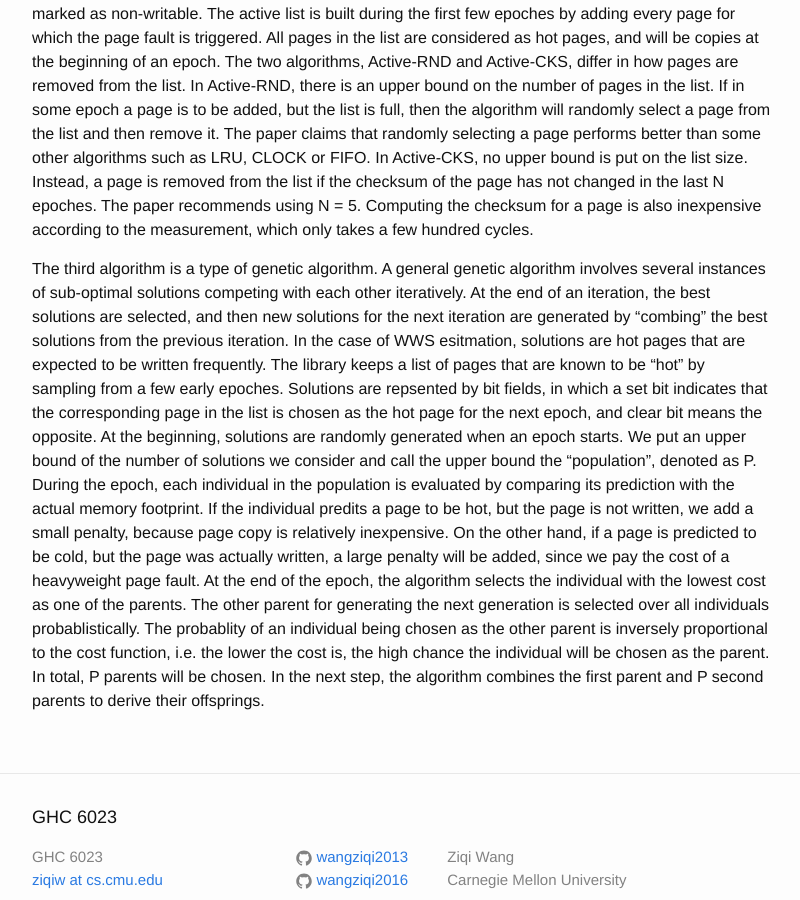
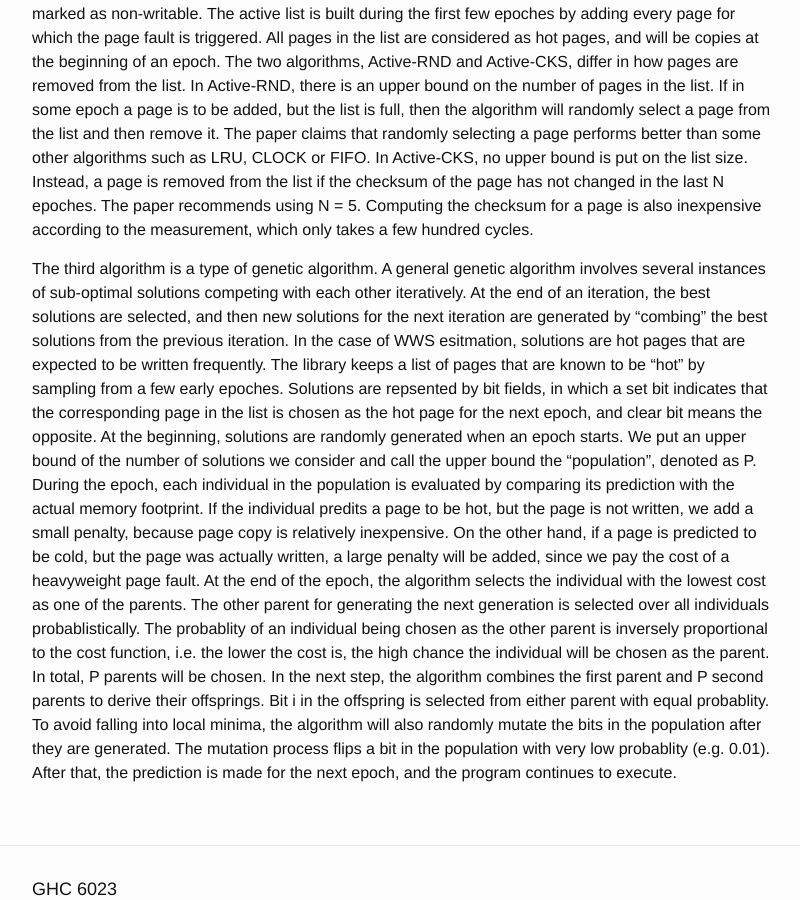
Before and after one commit to wangziqi2013/wangziqi2013.github.io, a Jekyll site: the page built from _posts/2018-03-11-speculative-memory-checkpointing.markdown, in a window 1280 px wide and 900 px high, scrolled down 1198 px. Shown: the whole window, without its empty margins (238-1038 px from the left). Built offline with Jekyll 4.4.1, drawn with Linux system fonts in a browser that asks for light colours.

Commit message:
Finish the algo

```diff
--- a/_posts/2018-03-11-speculative-memory-checkpointing.markdown
+++ b/_posts/2018-03-11-speculative-memory-checkpointing.markdown
@@ -64,4 +64,8 @@ the cost of a heavyweight page fault. At the end of the epoch, the algorithm sel
 as one of the parents. The other parent for generating the next generation is selected over all individuals probablistically.
 The probablity of an individual being chosen as the other parent is inversely proportional to the cost function, i.e.
 the lower the cost is, the high chance the individual will be chosen as the parent. In total, P parents will be chosen.
-In the next step, the algorithm combines the first parent and P second parents to derive their offsprings.
+In the next step, the algorithm combines the first parent and P second parents to derive their offsprings. Bit i in the
+offspring is selected from either parent with equal probablity. To avoid falling into local minima, the algorithm will
+also randomly mutate the bits in the population after they are generated. The mutation process flips a bit in the population
+with very low probablity (e.g. 0.01). After that, the prediction is made for the next epoch, and the program continues
+to execute.
```
